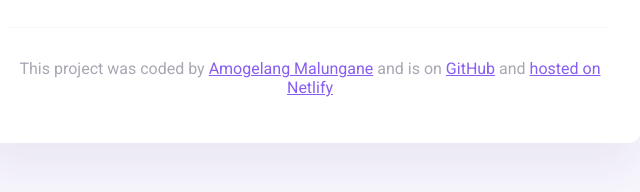
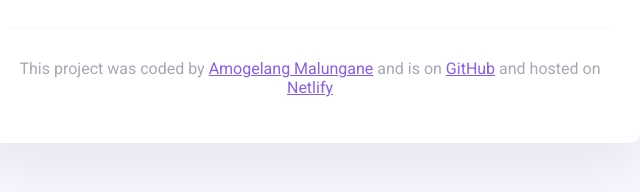
Before and after one commit to Mxnalisa/challenge-1, a plain HTML site: page index.html in a window 1280 px wide. Shown: the part 336-528 px from the top of the page, 330-970 px from the left. Drawn offline with Linux system fonts and the light colour scheme.

Commit message:
Update index.html

```diff
--- a/index.html
+++ b/index.html
@@ -52,8 +52,8 @@
           >
           and is on
           <a href="https://github.com/Mxnalisa" target="_blank"> GitHub</a>
-          and
-          <a href="" target="_blank">hosted on Netlify</a>
+          and hosted on
+          <a href="" target="_blank"> Netlify</a>
         </p>
       </footer>
     </div>
```
